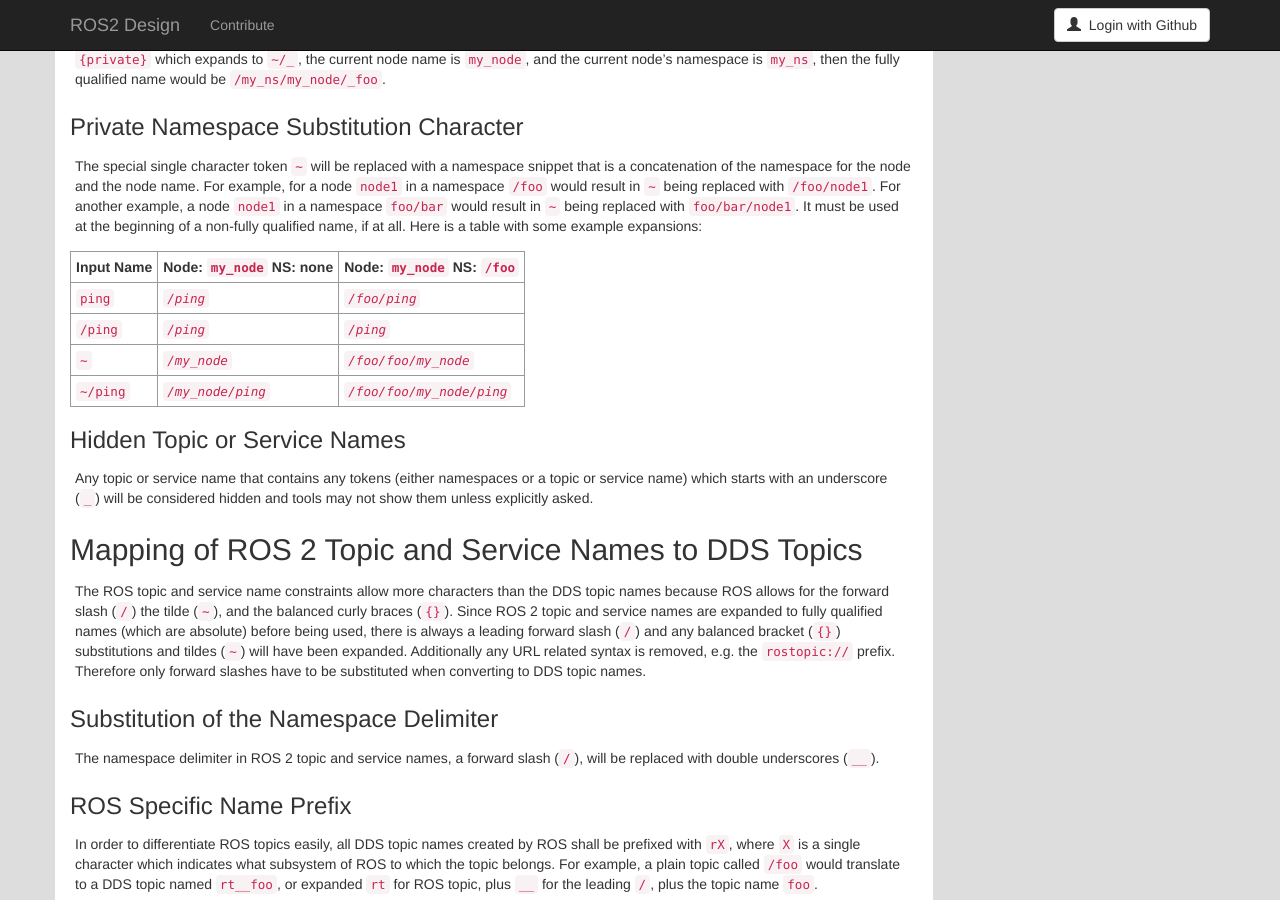
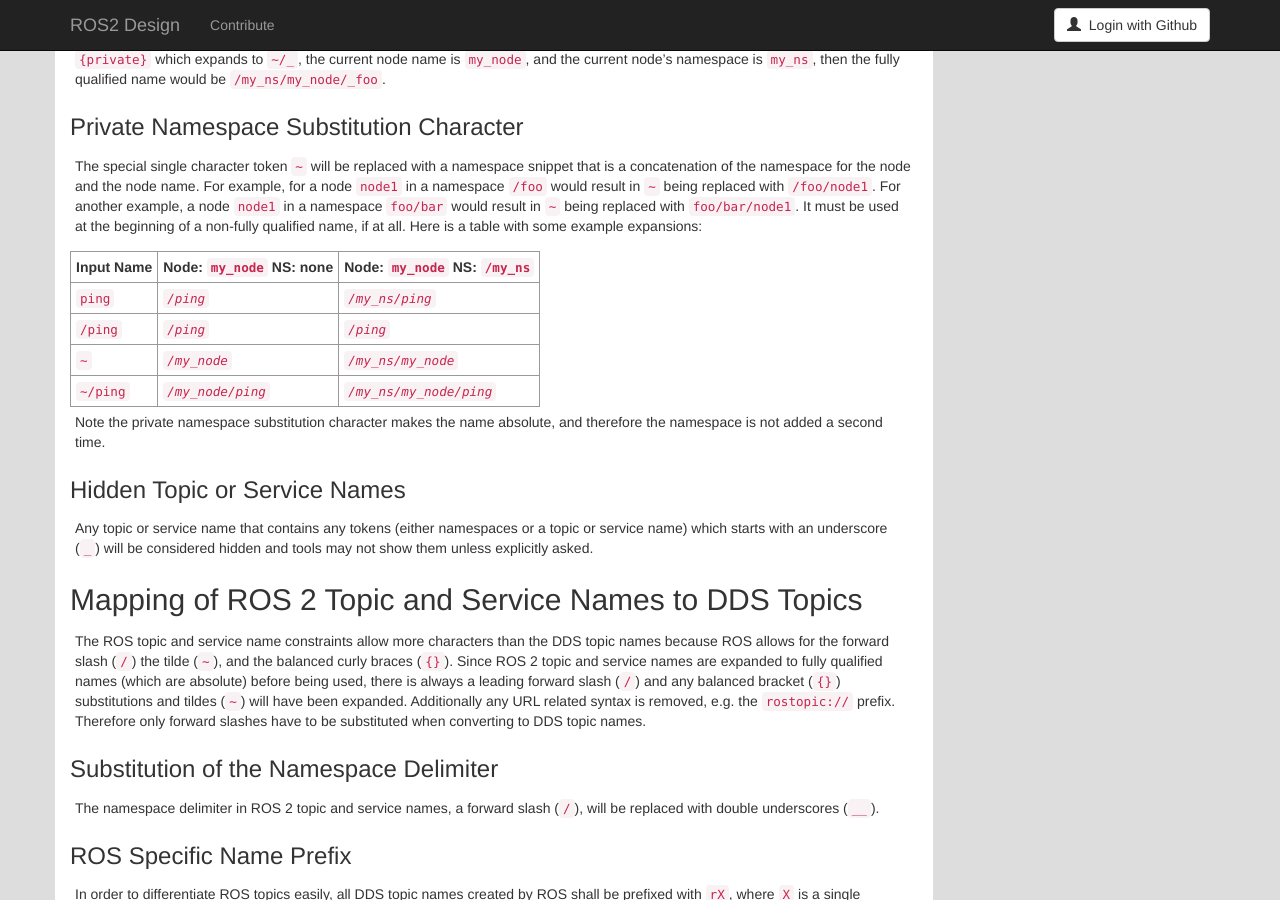
Before and after one commit to ros2/design, a Jekyll site: the page built from articles/115_topic_and_service_name_mapping.md, in a window 1280 px wide and 900 px high, scrolled down 3278 px. Built offline with Jekyll 4.4.1, drawn with Linux system fonts in a browser that asks for light colours; nearby versions of some CDN libraries.

Commit message:
clarify ~ behavior with namespaces

```diff
--- a/articles/115_topic_and_service_name_mapping.md
+++ b/articles/115_topic_and_service_name_mapping.md
@@ -181,12 +181,14 @@ For another example, a node `node1` in a namespace `foo/bar` would result in `~`
 It must be used at the beginning of a non-fully qualified name, if at all.
 Here is a table with some example expansions:
 
-| **Input Name** | Node: `my_node` NS: none | Node: `my_node` NS: `/foo`     |
+| **Input Name** | Node: `my_node` NS: none | Node: `my_node` NS: `/my_ns`   |
 |----------------|--------------------------|--------------------------------|
-| `ping`         | *`/ping`*                | *`/foo/ping`*                  |
+| `ping`         | *`/ping`*                | *`/my_ns/ping`*                |
 | `/ping`        | *`/ping`*                | *`/ping`*                      |
-| `~`            | *`/my_node`*             | *`/foo/foo/my_node`*           |
-| `~/ping`       | *`/my_node/ping`*        | *`/foo/foo/my_node/ping`*      |
+| `~`            | *`/my_node`*             | *`/my_ns/my_node`*             |
+| `~/ping`       | *`/my_node/ping`*        | *`/my_ns/my_node/ping`*        |
+
+Note the private namespace substitution character makes the name absolute, and therefore the namespace is not added a second time.
 
 ### Hidden Topic or Service Names
 
```
